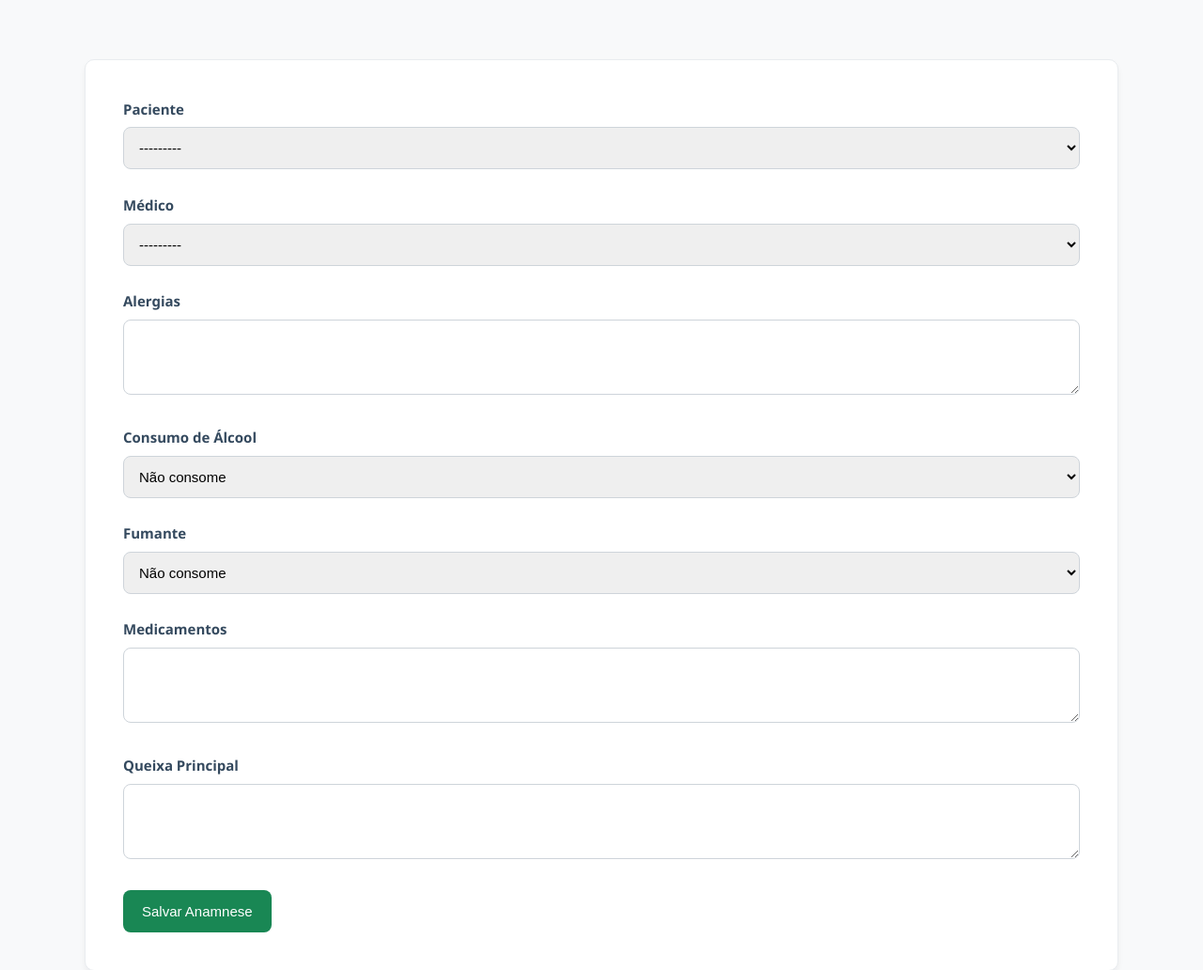
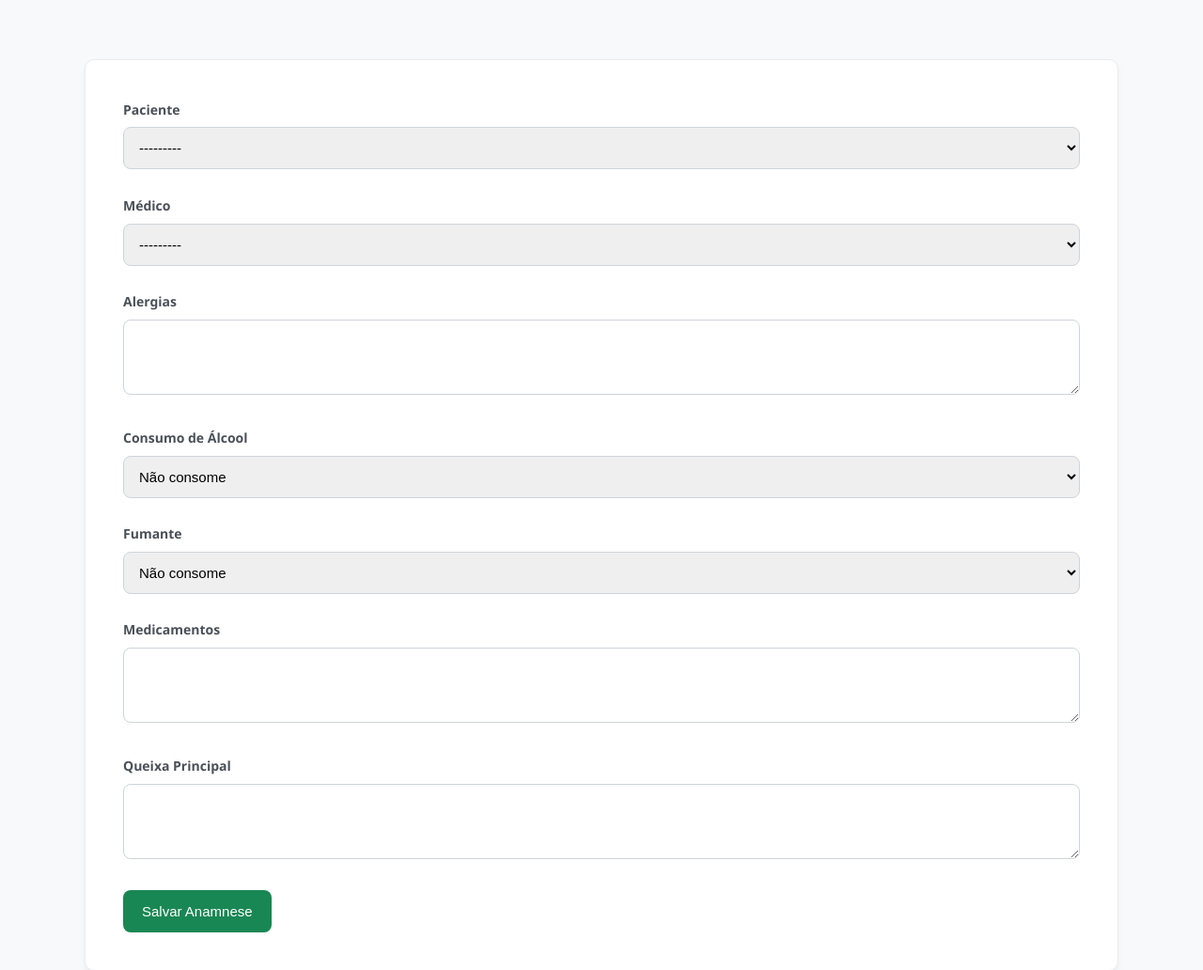
Before and after one commit to anleaes/2026-1-SDM-Segunda-Noite-ZS-02, a Django app: page /anamnese/add/ in a window 1280 px wide. Shown: the part 370-1402 px from the top of the page at 94% size. Run offline with Django 5.2, Linux system fonts and the light colour scheme; data that the repository does not hold is empty.

Commit message:
style: melhorando legibilidade e espaçamento dos labels

```diff
--- a/prontuarioapp/static/css/style.css
+++ b/prontuarioapp/static/css/style.css
@@ -91,9 +91,9 @@ b {
 ========================= */
 
 label {
-    font-weight: bold;
-    font-size: 15px;
-    color: #34495e;
+    font-weight: 600;
+    font-size: 14px;
+    color: #495057;
 }
 
 /* =========================
```
